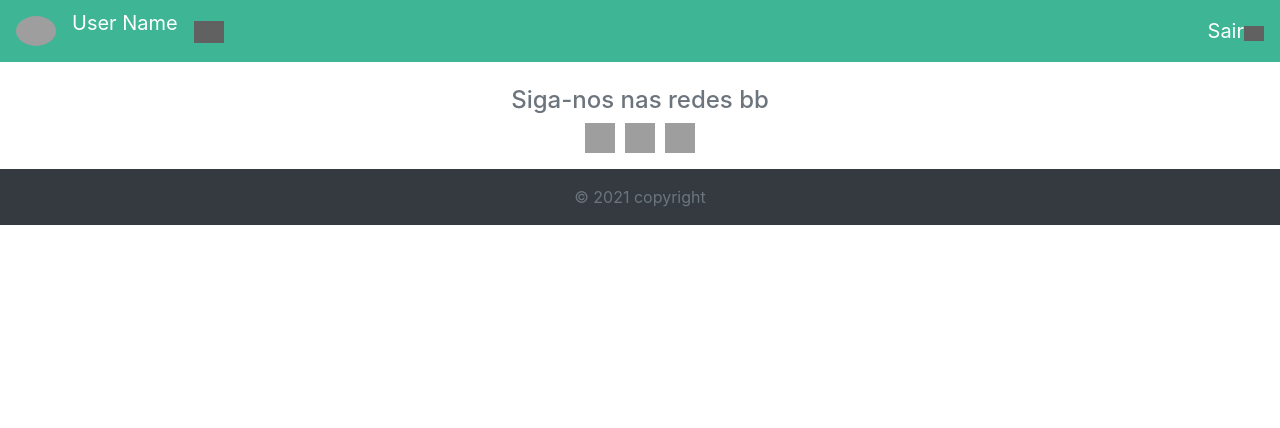
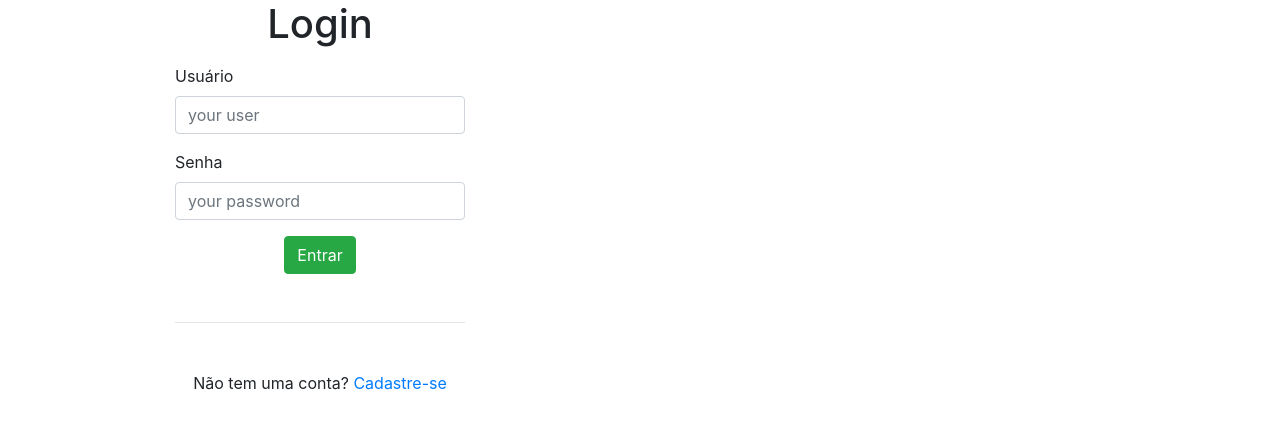
Before and after one commit to paivawes/Angula, an Angular app in the folder personalBlog/: page / in a window 1280 px wide. Shown: the top 428 px of the page. Built offline with nearby package versions, Linux system fonts and the light colour scheme; grey boxes are pictures that could not be loaded.

Commit message:
login created

```diff
--- a/personalBlog/src/app/app.component.html
+++ b/personalBlog/src/app/app.component.html
@@ -1,2 +1 @@
-<app-menu></app-menu>
-<app-rodape></app-rodape>
+<app-login></app-login>
--- a/personalBlog/src/app/app.module.ts
+++ b/personalBlog/src/app/app.module.ts
@@ -5,12 +5,16 @@ import { AppRoutingModule } from './app-routing.module';
 import { AppComponent } from './app.component';
 import { MenuComponent } from './menu/menu.component';
 import { RodapeComponent } from './rodape/rodape.component';
+import { LoginComponent } from './login/login.component';
+import { RegisterComponent } from './register/register.component';
 
 @NgModule({
   declarations: [
     AppComponent,
     MenuComponent,
-    RodapeComponent
+    RodapeComponent,
+    LoginComponent,
+    RegisterComponent
   ],
   imports: [
     BrowserModule,
--- /dev/null
+++ b/personalBlog/src/app/login/login.component.css
@@ -0,0 +1,8 @@
+#img-bg{
+    background-image: url(https://i.imgur.com/xiHMBCb.gif);
+
+    background-position: center;
+    background-repeat: no-repeat;
+    background-size: cover;
+
+}
--- /dev/null
+++ b/personalBlog/src/app/login/login.component.html
@@ -0,0 +1,51 @@
+<div class="container-fluid">
+
+    <div class="row d-flex aling-items-center" >
+
+        <div class="col-md-6" >
+            <div class="row d-flex justify-content-center">
+                <div class="col-md-6">
+                    <h1 class="text-center mb-3"> Login </h1>
+
+                    <div class="form-group">
+                        <label for="user">Usuário</label>
+                        <input class="form-control" type="text" name="user" id="user" placeholder="your user">
+                    </div>
+
+                    <div class="form-group">
+                        <label for="password">Senha</label>
+                        <input class="form-control" type="password" name="password" id="password" placeholder="your password">
+                    </div>
+
+                    <div class="d-flex justify-content-center">
+                        <button type="submit" class="btn btn-success"> Entrar</button>
+                    </div>
+
+                    <hr class="mt-5 mb-5">
+                    <p class="text-center">
+                        Não tem uma conta? <a href="">Cadastre-se</a>
+                    </p>
+
+                </div>
+            </div>
+        </div>
+        <div>
+            <div class="col-md-6" id="img-bg">
+            </div>
+        </div>
+
+
+
+
+
+    </div>
+
+
+
+
+
+
+
+
+
+</div>
--- /dev/null
+++ b/personalBlog/src/app/login/login.component.ts
@@ -0,0 +1,15 @@
+import { Component, OnInit } from '@angular/core';
+
+@Component({
+  selector: 'app-login',
+  templateUrl: './login.component.html',
+  styleUrls: ['./login.component.css']
+})
+export class LoginComponent implements OnInit {
+
+  constructor() { }
+
+  ngOnInit(): void {
+  }
+
+}
--- /dev/null
+++ b/personalBlog/src/app/register/register.component.html
@@ -0,0 +1 @@
+<p>register works!</p>
--- /dev/null
+++ b/personalBlog/src/app/register/register.component.ts
@@ -0,0 +1,15 @@
+import { Component, OnInit } from '@angular/core';
+
+@Component({
+  selector: 'app-register',
+  templateUrl: './register.component.html',
+  styleUrls: ['./register.component.css']
+})
+export class RegisterComponent implements OnInit {
+
+  constructor() { }
+
+  ngOnInit(): void {
+  }
+
+}
```
Also changed, not shown: personalBlog/src/app/register/register.component.css (added).
